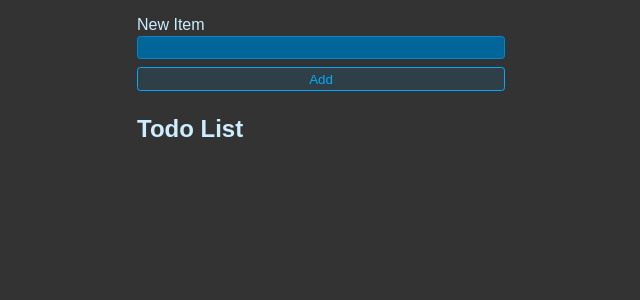
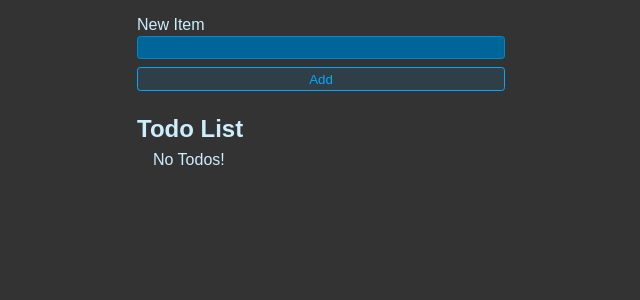
Before and after one commit to mengweij/react-todo-list, a React (Vite) app in the folder react-todo-list/: page / in a window 1280 px wide. Shown: the top 300 px of the page, without its empty margins (319-959 px from the left). Built offline with nearby package versions, Linux system fonts and the light colour scheme.

Commit message:
no bug! add no-todos display

```diff
--- a/react-todo-list/src/App.jsx
+++ b/react-todo-list/src/App.jsx
@@ -28,13 +28,15 @@ export default function App() {
         if (todo.id === id) {
           //todo.completed = completed是直观的JS做法
           //要意识到state is unmutable,必须通过setTodos这个fn来进行操作
-          return { ...todo, completed }
+          return {...todo, completed}
         }
 
         return todo
       })
     })
   }
+
+  //console.log(todos)
 
   function deleteTodo(id) {
     setTodos(currentTodos => {
@@ -60,6 +62,7 @@ export default function App() {
       <h1 className="header">Todo List</h1>
 
       <ul className="list">
+        {todos.length === 0 && "No Todos!"}
         {todos.map(todo => {
           return (
             <li key={todo.id}>
```
